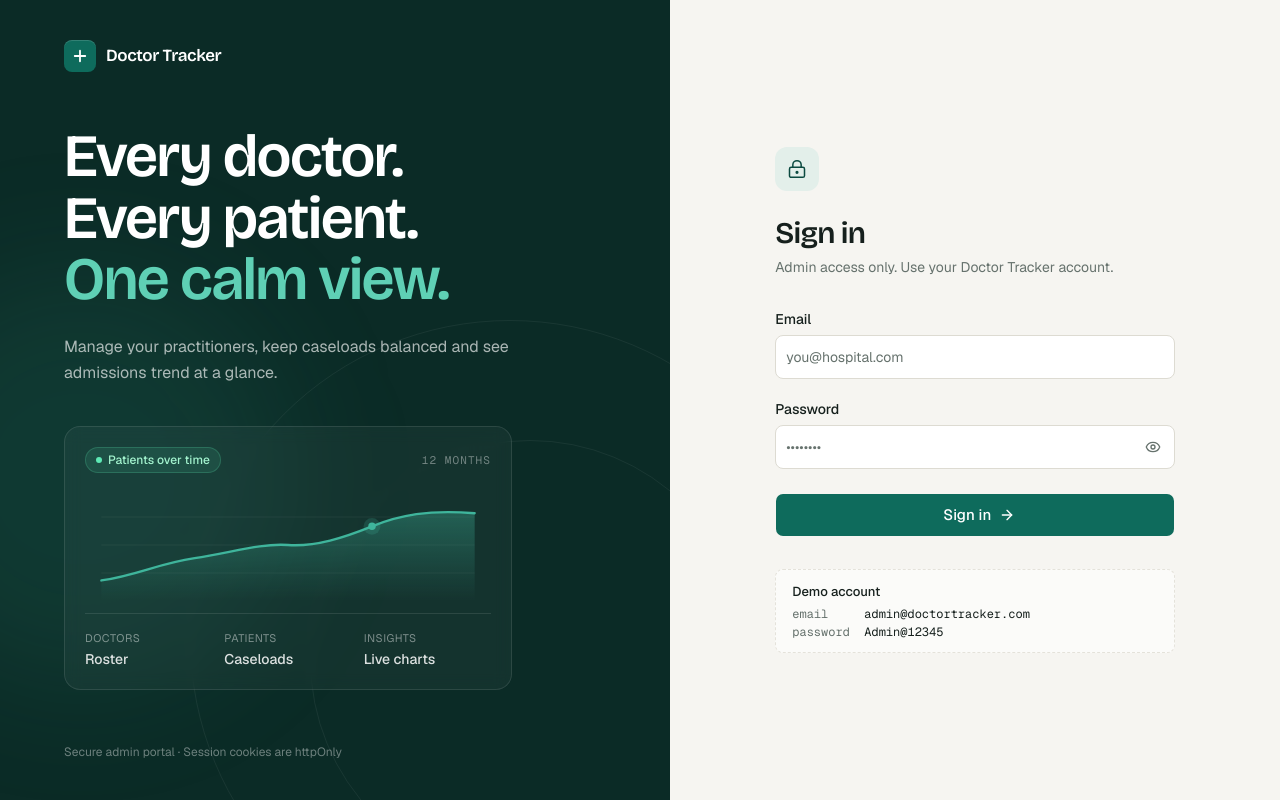
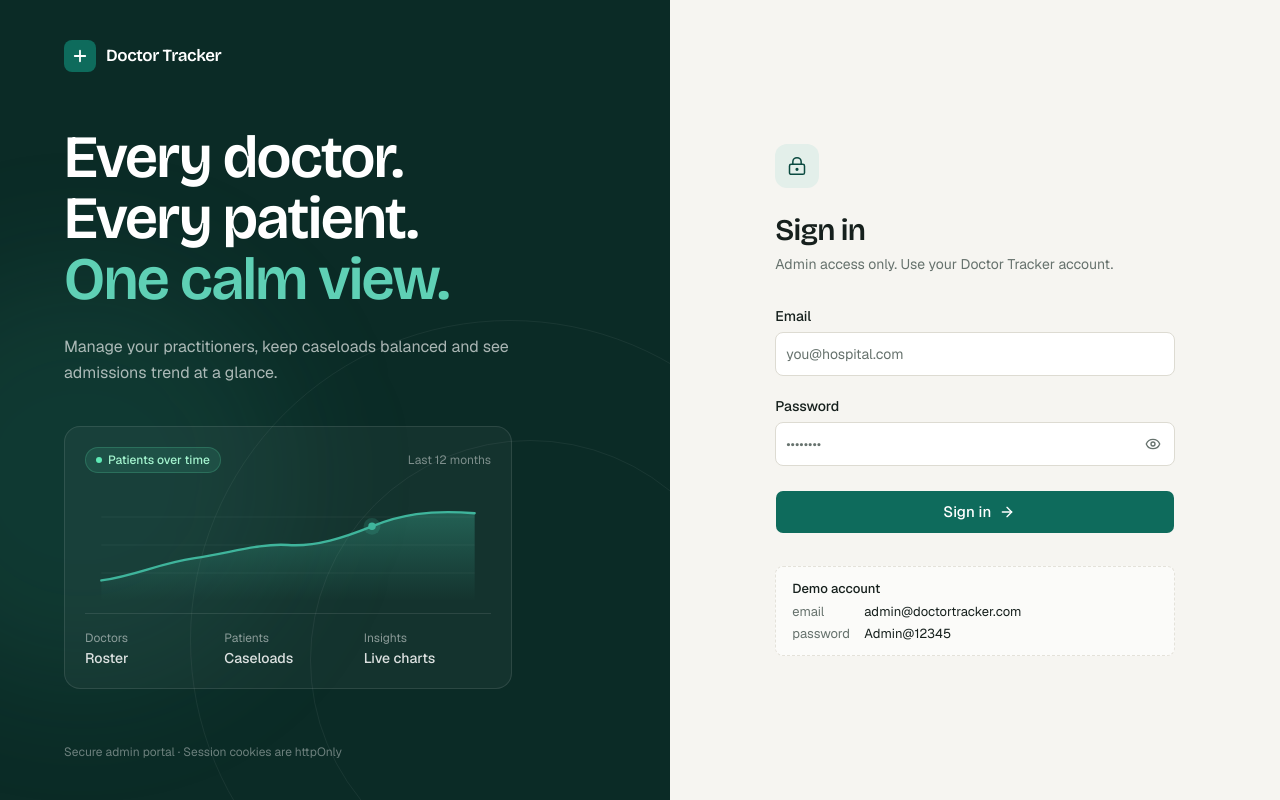
Before and after one commit to EzazAsif/doctor-tracker-frontend, a Next.js app: page /login in a window 1280 px wide. Built offline with nearby package versions, Linux system fonts and the light colour scheme.

Commit message:
drop mono font + blur on login, calmer dark sidebar

```diff
--- a/src/app/globals.css
+++ b/src/app/globals.css
@@ -8,7 +8,6 @@
   --color-background: var(--background);
   --color-foreground: var(--foreground);
   --font-sans: var(--font-geist-sans);
-  --font-mono: var(--font-geist-mono);
   --font-heading: var(--font-bricolage);
   --color-sidebar-ring: var(--sidebar-ring);
   --color-sidebar-border: var(--sidebar-border);
@@ -156,8 +155,8 @@
   --sidebar: #08100e;
   --sidebar-foreground: #c9d6d1;
   --sidebar-muted: #6f8a82;
-  --sidebar-primary: #3fb59c;
-  --sidebar-primary-foreground: #06201b;
+  --sidebar-primary: #17332d;
+  --sidebar-primary-foreground: #e8f5f1;
   --sidebar-accent: #14231f;
   --sidebar-accent-foreground: #ffffff;
   --sidebar-border: #16211e;
--- a/src/app/layout.tsx
+++ b/src/app/layout.tsx
@@ -1,15 +1,10 @@
 import type { Metadata, Viewport } from "next";
-import { Bricolage_Grotesque, Geist, Geist_Mono } from "next/font/google";
+import { Bricolage_Grotesque, Geist } from "next/font/google";
 import { Providers } from "@/components/providers";
 import "./globals.css";
 
 const geistSans = Geist({
   variable: "--font-geist-sans",
-  subsets: ["latin"],
-});
-
-const geistMono = Geist_Mono({
-  variable: "--font-geist-mono",
   subsets: ["latin"],
 });
 
@@ -39,7 +34,7 @@ export default function RootLayout({ children }: LayoutProps<"/">) {
     <html
       lang="en"
       suppressHydrationWarning
-      className={`${geistSans.variable} ${geistMono.variable} ${bricolage.variable} h-full`}
+      className={`${geistSans.variable} ${bricolage.variable} h-full`}
     >
       <body className="min-h-full">
         <Providers>{children}</Providers>
--- a/src/app/login/login-form.tsx
+++ b/src/app/login/login-form.tsx
@@ -114,7 +114,7 @@ export function LoginForm() {
 
       <div className="mt-8 rounded-lg border border-dashed bg-card/60 px-4 py-3 text-[13px] text-muted-foreground">
         <span className="font-medium text-foreground">Demo account</span>
-        <div className="mt-1 grid grid-cols-[72px_1fr] gap-y-0.5 font-mono text-xs">
+        <div className="mt-1 grid grid-cols-[72px_1fr] gap-y-0.5 text-[13px]">
           <span>email</span>
           <span className="text-foreground">admin@doctortracker.com</span>
           <span>password</span>
--- a/src/app/login/page.tsx
+++ b/src/app/login/page.tsx
@@ -7,13 +7,13 @@ export const metadata: Metadata = { title: "Sign in" };
 
 function PreviewCard() {
   return (
-    <div className="relative rounded-2xl border border-white/10 bg-white/[0.04] p-5 backdrop-blur-sm">
+    <div className="relative rounded-2xl border border-white/10 bg-white/[0.04] p-5">
       <div className="flex flex-wrap items-center gap-2">
         <span className="inline-flex items-center gap-1.5 rounded-full border border-emerald-300/20 bg-emerald-300/10 px-2.5 py-1 text-xs font-medium text-emerald-200">
           <span className="size-1.5 rounded-full bg-emerald-300" />
           Patients over time
         </span>
-        <span className="ml-auto font-mono text-[11px] tracking-widest text-white/40 uppercase">12 months</span>
+        <span className="ml-auto text-xs text-white/45">Last 12 months</span>
       </div>
       <svg viewBox="0 0 400 120" className="mt-4 h-28 w-full" aria-hidden>
         <defs>
@@ -46,7 +46,7 @@ function PreviewCard() {
           ["Insights", "Live charts"],
         ].map(([k, v]) => (
           <div key={k}>
-            <p className="text-[11px] tracking-wider text-white/45 uppercase">{k}</p>
+            <p className="text-xs text-white/50">{k}</p>
             <p className="mt-0.5 text-sm font-medium text-white/85">{v}</p>
           </div>
         ))}
--- a/src/components/layout/app-shell.tsx
+++ b/src/components/layout/app-shell.tsx
@@ -21,7 +21,6 @@ function SidebarBody({ onNavigate }: { onNavigate?: () => void }) {
         <Logo />
       </Link>
       <div>
-        <p className="mb-2 px-3 text-[11px] font-medium tracking-[0.12em] text-sidebar-muted/70 uppercase">Workspace</p>
         <SidebarNav onNavigate={onNavigate} />
       </div>
       <div className="mt-auto">
--- a/src/components/layout/logo.tsx
+++ b/src/components/layout/logo.tsx
@@ -5,7 +5,7 @@ export function LogoMark({ className }: { className?: string }) {
     <span
       aria-hidden
       className={cn(
-        "grid size-8 shrink-0 place-items-center rounded-lg bg-primary text-primary-foreground shadow-[inset_0_1px_0_rgb(255_255_255/0.15)]",
+        "grid size-8 shrink-0 place-items-center rounded-lg bg-primary text-primary-foreground",
         className,
       )}
     >
--- a/src/components/layout/sidebar-nav.tsx
+++ b/src/components/layout/sidebar-nav.tsx
@@ -22,7 +22,7 @@ export function SidebarNav({ onNavigate }: { onNavigate?: () => void }) {
               "group flex h-10 items-center gap-3 rounded-lg px-3 text-sm font-medium outline-none transition-colors",
               "focus-visible:ring-2 focus-visible:ring-sidebar-ring",
               active
-                ? "bg-sidebar-primary text-sidebar-primary-foreground shadow-[inset_0_1px_0_rgb(255_255_255/0.08)]"
+                ? "bg-sidebar-primary text-sidebar-primary-foreground"
                 : "text-sidebar-muted hover:bg-sidebar-accent hover:text-sidebar-accent-foreground",
             )}
           >
```
